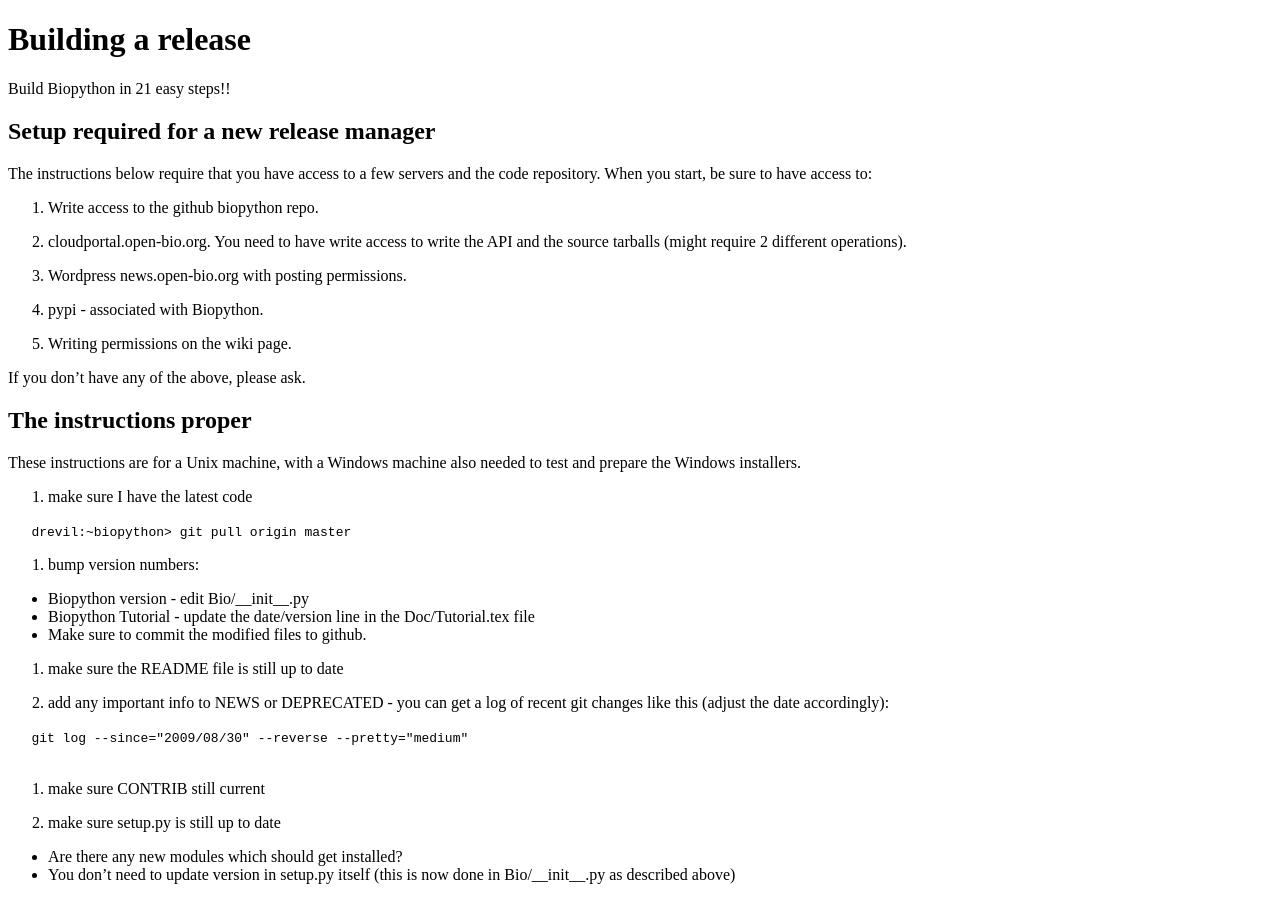
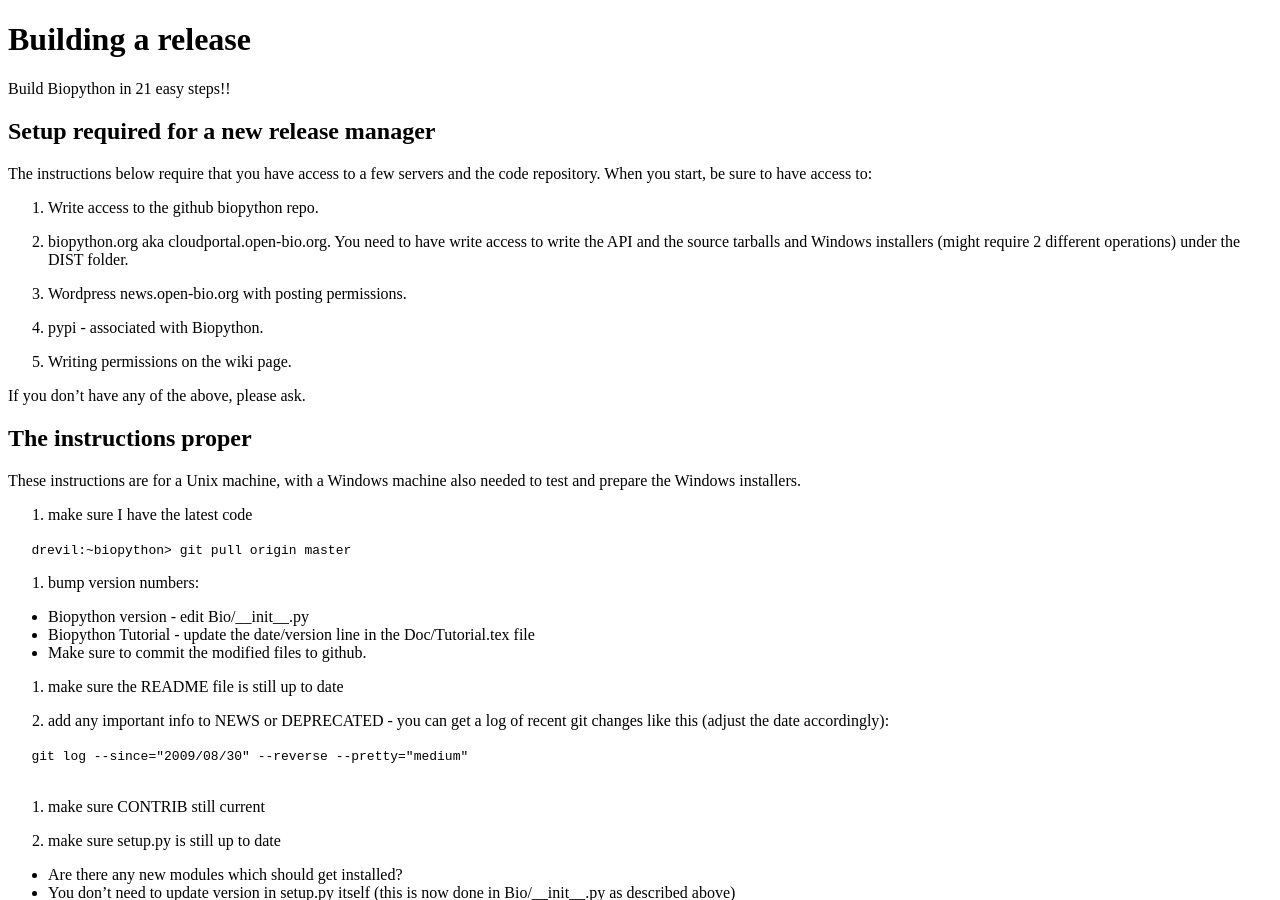
Before and after one commit to biopython/biopython.github.io, a Jekyll site: the page built from wiki/Building_a_release.md, in a window 1280 px wide and 900 px high. Built offline with Jekyll 4.4.1, drawn with Linux system fonts in a browser that asks for light colours.

Commit message:
/* Setup required for a new release manager */

```diff
--- a/wiki/Building_a_release.md
+++ b/wiki/Building_a_release.md
@@ -14,8 +14,9 @@ the code repository. When you start, be sure to have access to:
 
 1. Write access to the github biopython repo.
 
-2. cloudportal.open-bio.org. You need to have write access to write the
-API and the source tarballs (might require 2 different operations).
+2. biopython.org aka cloudportal.open-bio.org. You need to have write
+access to write the API and the source tarballs and Windows installers
+(might require 2 different operations) under the DIST folder.
 
 3. Wordpress news.open-bio.org with posting permissions.
 
```
Also changed, not shown: 1 other file.
